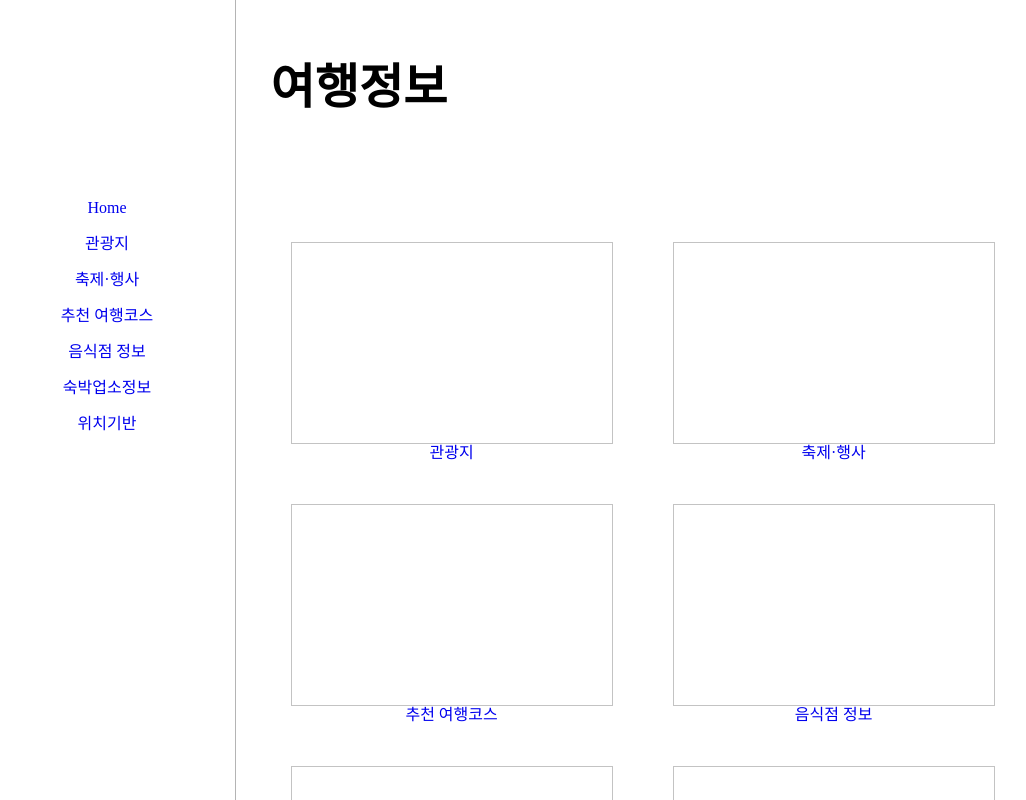
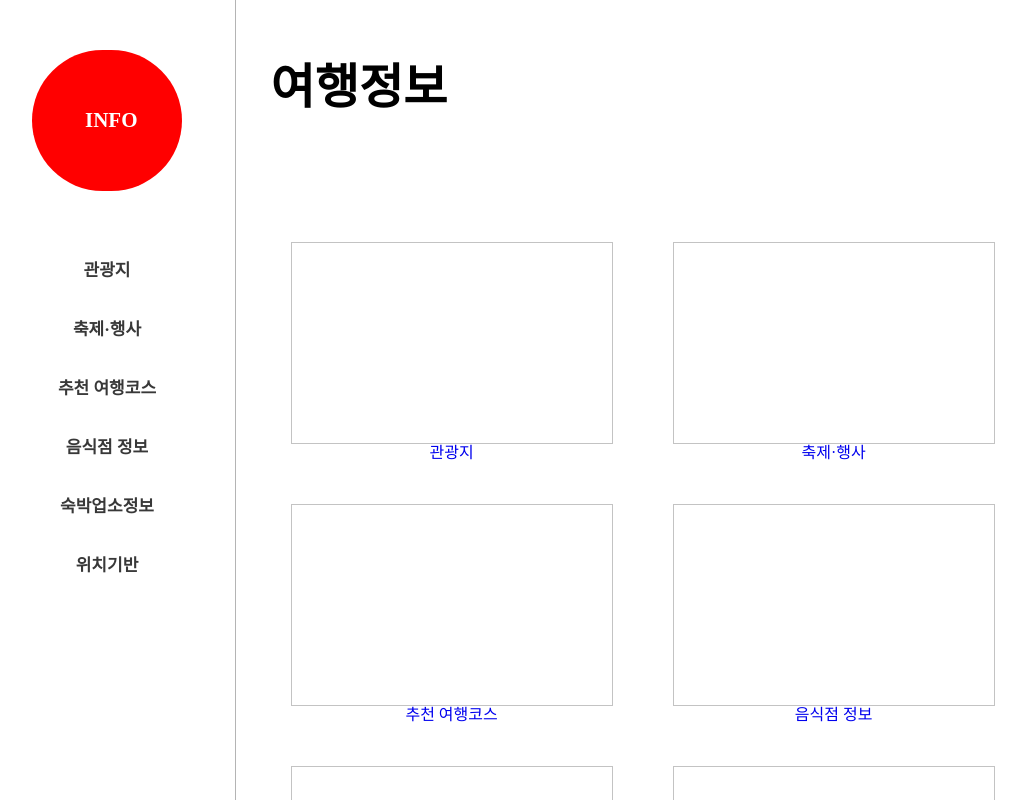
Before and after one commit to sondeokhyeon/TourAPI-react, a React (Create React App) app: page / in a window 1280 px wide. Shown: the top 800 px of the page, without its empty margins (21-1047 px from the left). Built offline with nearby package versions, Linux system fonts and the light colour scheme.

Commit message:
Modify : Header 구조 변경

```diff
--- a/src/Common/Header.js
+++ b/src/Common/Header.js
@@ -21,26 +21,56 @@ const HEADER = styled.header`
 `;
 
 const UL = styled.ul`
-  margin: 200px auto;
+  margin: 50px auto;
   height: 450px;
   @media only screen and (min-width: 300px) and (max-width: 600px) {
     margin: 0 auto;
-    height: 260px;
+    height: 222px;
     background-color: white;
   }
 `;
 
 const LI = styled.li`
-  margin: 20px auto;
+  padding: 10px 0;
+  transition: background-color 0.3s;
+  &:hover {
+    background-color: gainsboro;
+  }
   & a {
+    color: #383838;
+    font-weight: 600;
     display: block;
     text-align: center;
     text-decoration: none;
+    font-size: 17px;
+    line-height: 2.3;
   }
   @media only screen and (min-width: 300px) and (max-width: 600px) {
     border-bottom: 1px solid #ddd;
     padding: 10px 0px;
     margin: 0px;
+    & a {
+      line-height: 1;
+      font-size: 16px;
+    }
+  }
+`;
+
+const HOME_BTN = styled(NavLink)`
+  background: red;
+  width: 30px;
+  display: block;
+  border-radius: 100px;
+  padding: 60px;
+  font-size: 21px;
+  color: white;
+  text-decoration: none;
+  margin: 50px auto;
+  font-weight: 600;
+  ${({ theme }) => theme.mobile(`display:none;`)}
+  & span {
+    position: relative;
+    right: 7px;
   }
 `;
 
@@ -56,17 +86,17 @@ const BTN_WRAP = styled.div`
 const BTN = styled.button``;
 
 export default () => {
-  const [height, setHeight] = useState("-259px");
+  const [height, setHeight] = useState("-222px");
 
   return (
     <>
       <HEADER height={height}>
+        <div>
+          <HOME_BTN to="/" exact>
+            <span>INFO</span>
+          </HOME_BTN>
+        </div>
         <UL>
-          <LI>
-            <NavLink to="/" exact>
-              Home
-            </NavLink>
-          </LI>
           <LI>
             <NavLink to="/spot">관광지</NavLink>
           </LI>
@@ -88,7 +118,7 @@ export default () => {
           <BTN_WRAP>
             <BTN
               onClick={() => {
-                setHeight(height !== "0px" ? "0px" : "-260px");
+                setHeight(height !== "0px" ? "0px" : "-222px");
               }}
             >
               버튼
```
